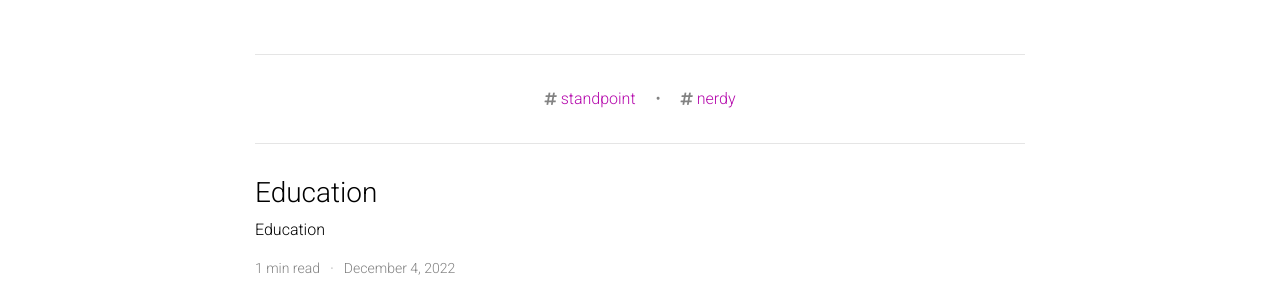
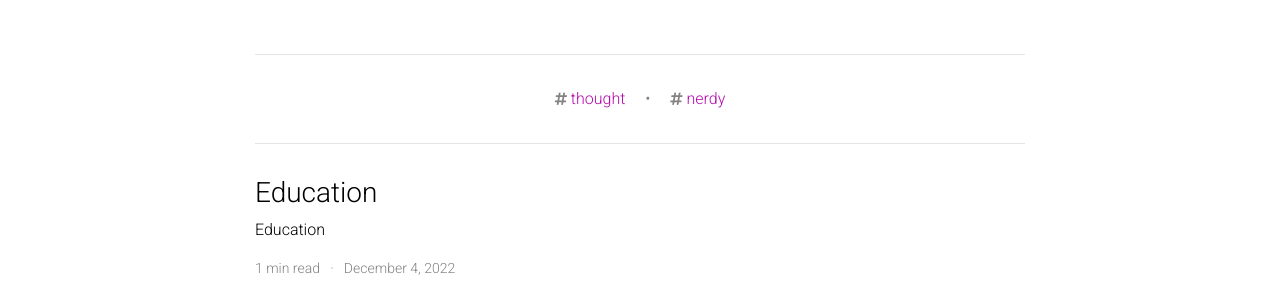
Before and after one commit to adarijani/adarijani.github.io_archived, a Jekyll site: the page built from blog/index.html, in a window 1280 px wide. Shown: the part 280-562 px from the top of the page. Built offline with Jekyll 4.4.1, drawn with Linux system fonts in a browser that asks for light colours; the list of posts is cut into pages by our own code; comment, search, counter and statistics services are not loaded; a style sheet for code colours, icons or effects is not loaded.

Commit message:
Update _config.yml

```diff
--- a/_config.yml
+++ b/_config.yml
@@ -223,7 +223,7 @@ jekyll-archives:
     tag: '/blog/tag/:name/'
     category: '/blog/category/:name/'
 
-display_tags: ['standpoint', 'nerdy'] # this tags will be dispalyed on the front page of your blog
+display_tags: ['thought', 'nerdy'] # this tags will be dispalyed on the front page of your blog
 
 # -----------------------------------------------------------------------------
 # Jekyll Scholar
```
